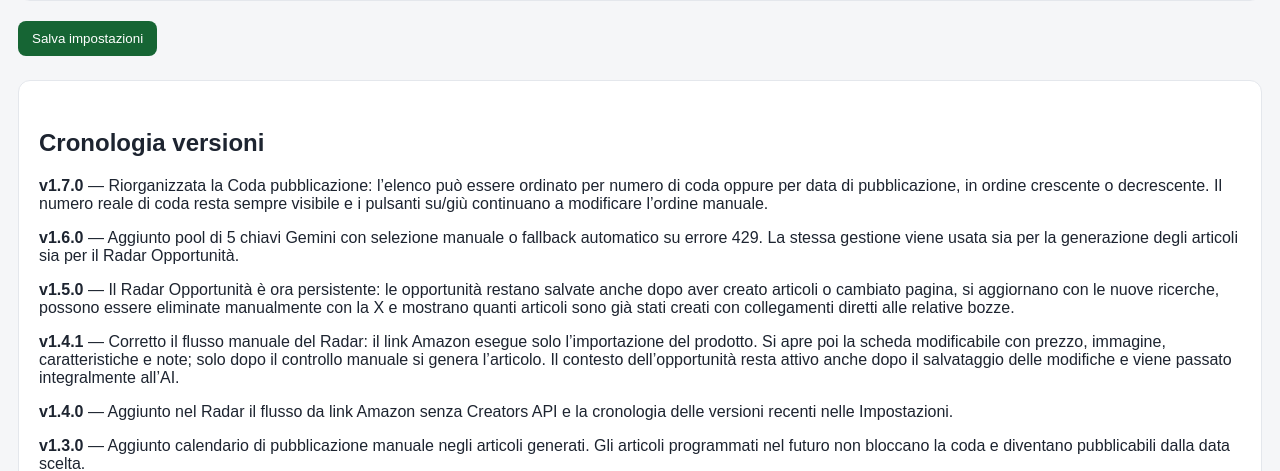
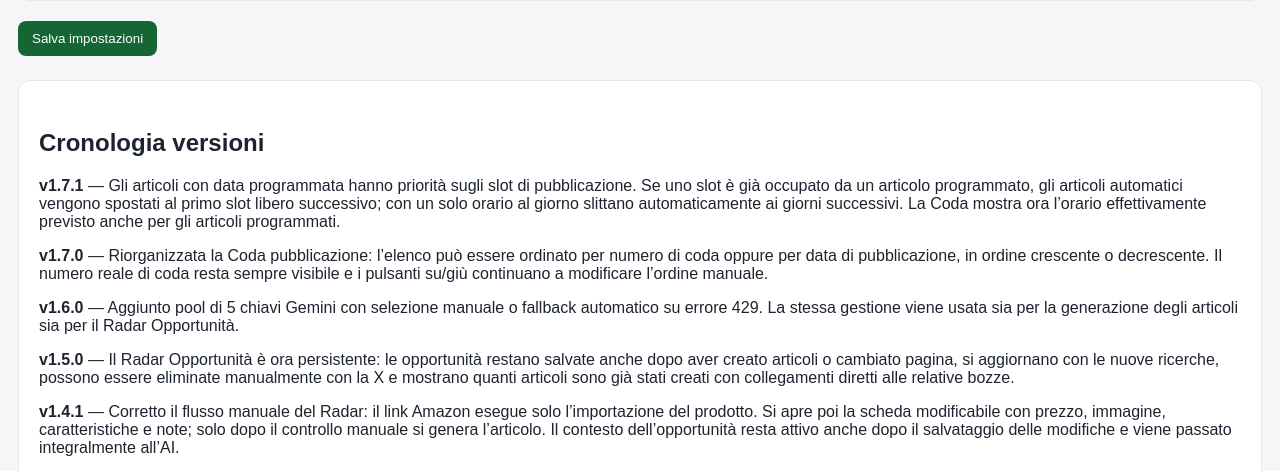
Before and after one commit to Niki206cc/amazonwp, a Flask app: page /settings in a window 1280 px wide. Shown: the part 2472-2943 px from the top of the page. Run offline with Flask 3, Linux system fonts and the light colour scheme; data comes from the database, SQL or seed files in the repository; data that the repository does not hold is empty.

Commit message:
Update changelog for v1.7.1

```diff
--- a/templates/settings.html
+++ b/templates/settings.html
@@ -24,6 +24,7 @@
 <section class="panel"><h2>Pubblicazione automatica</h2><div class="form-grid"><label>Giorni APScheduler<input name="publish_days" value="{{ settings.publish_days }}"><small>0=lun, 1=mar ... 6=dom.</small></label><div class="full"><label>Orari di pubblicazione</label><input type="hidden" name="publish_time" id="publish_time" value="{{ settings.publish_time or '09:00' }}"><div id="publish-times" style="display:flex;flex-wrap:wrap;gap:10px;margin-top:8px"></div><button type="button" class="btn small" id="add-publish-time" style="margin-top:10px">+ Aggiungi orario</button></div><label class="check full"><input type="checkbox" name="scheduler_enabled" value="1" {% if settings.scheduler_enabled=='1' %}checked{% endif %}> Abilita pubblicazione automatica</label><label class="check full"><input type="checkbox" name="prepublish_check" value="1" {% if settings.get('prepublish_check','1')=='1' %}checked{% endif %}> Abilita controllo pre-pubblicazione</label><small class="full">Se attivo, prima dell'invio vengono verificati titolo, lunghezza testo, immagine, prezzo quando disponibile, link affiliati, Partner Tag e dichiarazione di affiliazione. Se disattivato, l'articolo viene inviato senza questi controlli sia dallo scheduler sia con “Invia ora”.</small></div></section>
 <button class="btn success" type="submit">Salva impostazioni</button></form>
 <section class="panel" style="margin-top:24px"><h2>Cronologia versioni</h2>
+<p><strong>v1.7.1</strong> — Gli articoli con data programmata hanno priorità sugli slot di pubblicazione. Se uno slot è già occupato da un articolo programmato, gli articoli automatici vengono spostati al primo slot libero successivo; con un solo orario al giorno slittano automaticamente ai giorni successivi. La Coda mostra ora l’orario effettivamente previsto anche per gli articoli programmati.</p>
 <p><strong>v1.7.0</strong> — Riorganizzata la Coda pubblicazione: l’elenco può essere ordinato per numero di coda oppure per data di pubblicazione, in ordine crescente o decrescente. Il numero reale di coda resta sempre visibile e i pulsanti su/giù continuano a modificare l’ordine manuale.</p>
 <p><strong>v1.6.0</strong> — Aggiunto pool di 5 chiavi Gemini con selezione manuale o fallback automatico su errore 429. La stessa gestione viene usata sia per la generazione degli articoli sia per il Radar Opportunità.</p>
 <p><strong>v1.5.0</strong> — Il Radar Opportunità è ora persistente: le opportunità restano salvate anche dopo aver creato articoli o cambiato pagina, si aggiornano con le nuove ricerche, possono essere eliminate manualmente con la X e mostrano quanti articoli sono già stati creati con collegamenti diretti alle relative bozze.</p>
```
